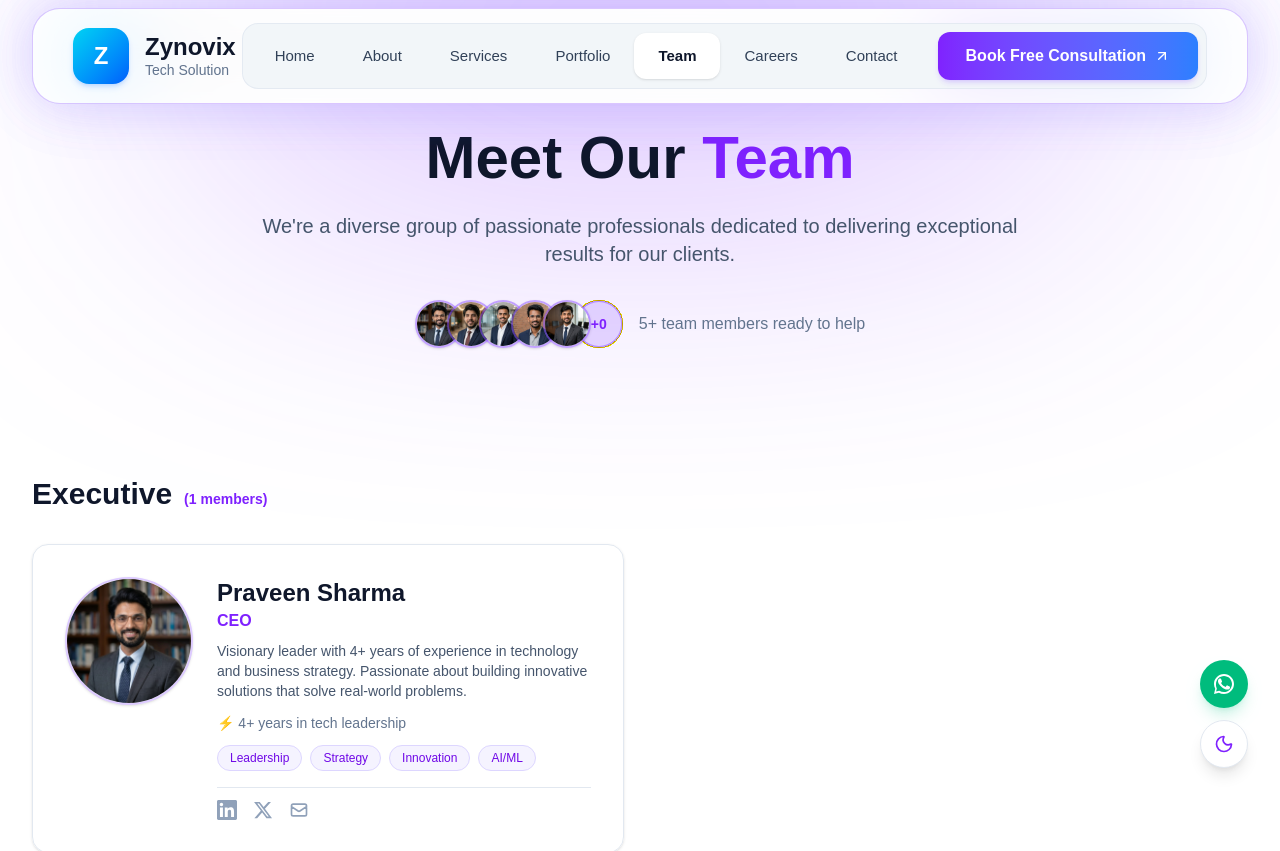
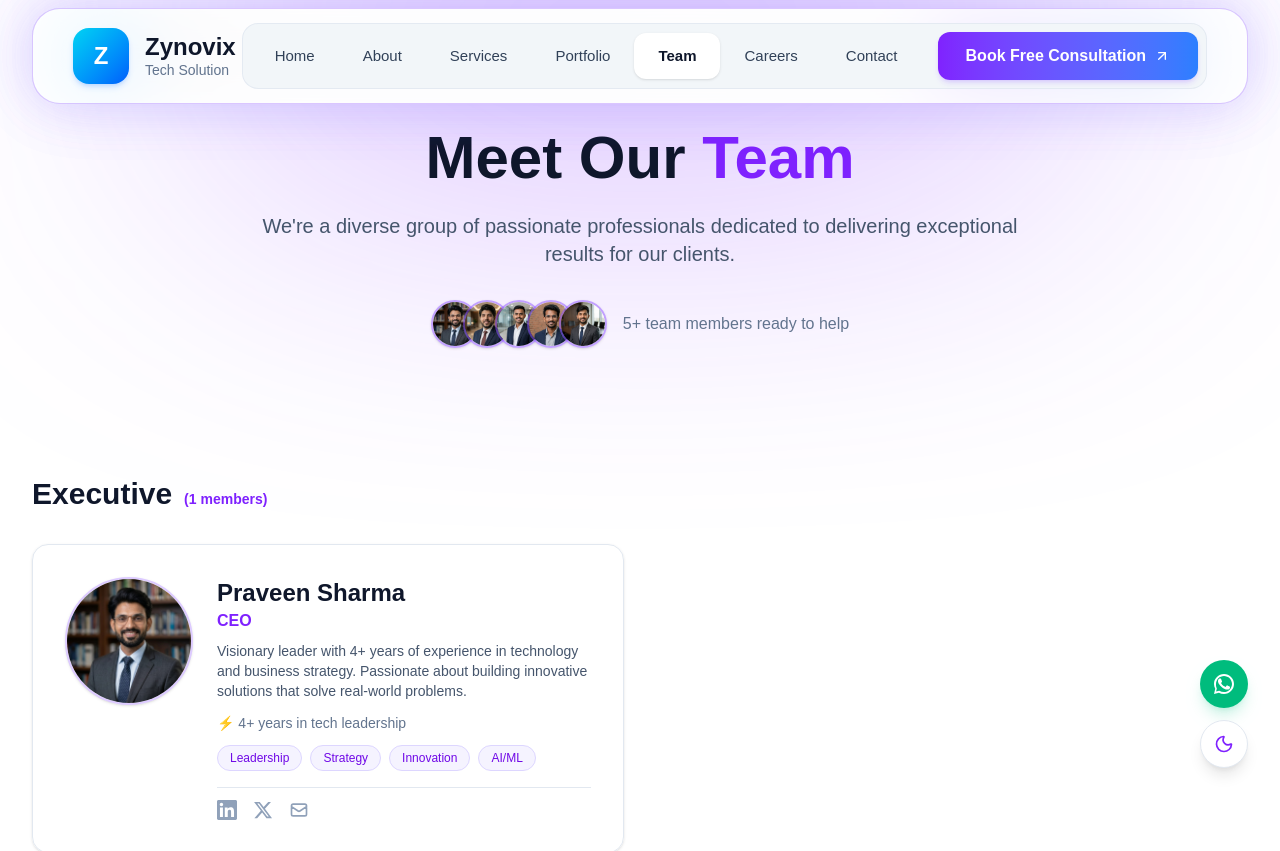
Before and after one commit to ritik733/zynovixtechsolution, a Next.js app: page /team in a window 1280 px wide. Shown: the top 851 px of the page. Built offline with nearby package versions, Linux system fonts and the light colour scheme.

Commit message:
fix: hide +N badge on team page when no overflow members

```diff
--- a/app/team/page.tsx
+++ b/app/team/page.tsx
@@ -151,9 +151,11 @@ export default function TeamPage() {
                   />
                 </div>
               ))}
-              <div className="w-12 h-12 rounded-full bg-violet-500/20 border-2 border-violet-500/50 flex items-center justify-center text-violet-600 dark:text-violet-400 text-sm font-semibold">
-                +{teamMembers.length - 5}
-              </div>
+              {teamMembers.length > 5 && (
+                <div className="w-12 h-12 rounded-full bg-violet-500/20 border-2 border-violet-500/50 flex items-center justify-center text-violet-600 dark:text-violet-400 text-sm font-semibold">
+                  +{teamMembers.length - 5}
+                </div>
+              )}
             </div>
             <p className="text-slate-500 dark:text-gray-400 self-center font-medium">
               {teamMembers.length}+ team members ready to help
```
